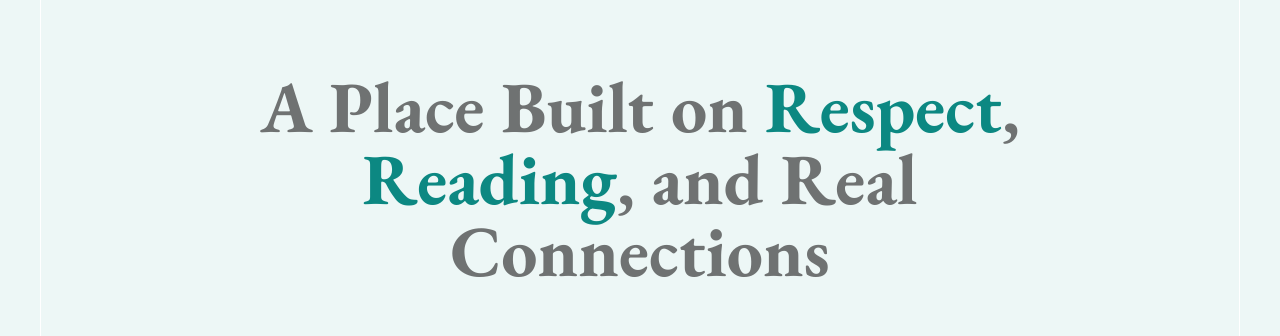
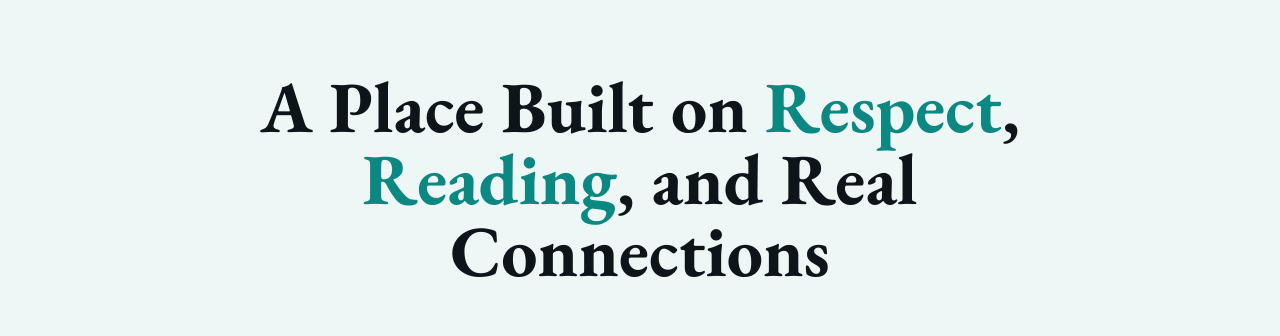
Before and after one commit to ibrahimwael951/MaBook, a Next.js app in the folder Front-End/: page /community in a window 1280 px wide. Shown: the part 142-478 px from the top of the page. Built offline with nearby package versions, Linux system fonts and the light colour scheme; no server answers.

Commit message:
fix all errors

```diff
--- a/Front-End/src/app/not-found.tsx
+++ b/Front-End/src/app/not-found.tsx
@@ -1,6 +1,6 @@
 "use client";
 import React from "react";
-import { delay, motion } from "framer-motion";
+import { motion } from "framer-motion";
 import { usePathname } from "next/navigation";
 import Link from "next/link";
 import { Button } from "@/components/ui/button";
--- a/Front-End/src/components/community/Hero.tsx
+++ b/Front-End/src/components/community/Hero.tsx
@@ -2,7 +2,7 @@
 import React from "react";
 import AnimatedImage from "../ui/AnimatedImage";
 import { motion } from "framer-motion";
-import { Animate, FadeLeft, FadeRight } from "@/animation";
+import { Animate, FadeLeft, FadeRight, FadeUp } from "@/animation";
 import { useIsMobile } from "@/hooks/useIsMobile";
 import { MaskContainer } from "../ui/svg-mask-effect";
 
@@ -53,18 +53,22 @@ const Hero = () => {
         try hover on Text {":>"}
       </motion.h1>
 
-      <div className="flex h-[40rem] w-full items-center justify-center overflow-hidden">
+      <motion.div
+        {...FadeUp}
+        {...Animate}
+        className="flex h-[40rem] w-full items-center justify-center overflow-hidden"
+      >
         <MaskContainer
           revealText={
-            <p className="mx-auto max-w-4xl text-center text-7xl font-bold text-slate-800 dark:text-white">
+            <h1 className="mx-auto max-w-4xl text-center text-7xl font-bold text-third dark:text-primary">
               {Text.title}
-            </p>
+            </h1>
           }
-          className="h-[40rem] w-full rounded-md border text-white dark:text-black"
+          className="h-[40rem] w-full rounded-md text-white dark:text-black"
         >
           {Text.description}
         </MaskContainer>
-      </div>
+      </motion.div>
     </section>
   );
 };
--- a/Front-End/src/components/ui/svg-mask-effect.tsx
+++ b/Front-End/src/components/ui/svg-mask-effect.tsx
@@ -1,5 +1,5 @@
 "use client";
-import { useState, useEffect, useRef } from "react";
+import { useState, useEffect, useRef, MouseEvent as ReactMouseEvent } from "react";
 import { motion } from "motion/react";
 import { cn } from "@/lib/utils";
 
@@ -17,25 +17,30 @@ export const MaskContainer = ({
   className?: string;
 }) => {
   const [isHovered, setIsHovered] = useState(false);
-  const [mousePosition, setMousePosition] = useState<any>({ x: null, y: null });
-  const containerRef = useRef<any>(null);
-  const updateMousePosition = (e: any) => {
-    const rect = containerRef.current.getBoundingClientRect();
-    setMousePosition({ x: e.clientX - rect.left, y: e.clientY - rect.top });
-  };
+  const [mousePosition, setMousePosition] = useState<{ x: number | null; y: number | null }>({
+    x: null,
+    y: null,
+  });
+
+  const containerRef = useRef<HTMLDivElement | null>(null);
+
 
   useEffect(() => {
-    containerRef.current.addEventListener("mousemove", updateMousePosition);
+    const el = containerRef.current;
+    if (!el) return;
+
+    const handler = (e: MouseEvent) => {
+      const rect = el.getBoundingClientRect();
+      setMousePosition({ x: e.clientX - rect.left, y: e.clientY - rect.top });
+    };
+
+    el.addEventListener("mousemove", handler);
     return () => {
-      if (containerRef.current) {
-        containerRef.current.removeEventListener(
-          "mousemove",
-          updateMousePosition
-        );
-      }
+      el.removeEventListener("mousemove", handler);
     };
   }, []);
-  let maskSize = isHovered ? revealSize : size;
+
+  const maskSize = isHovered ? revealSize : size;
 
   return (
     <motion.div
@@ -51,9 +56,7 @@ export const MaskContainer = ({
       <motion.div
         className="absolute flex h-full w-full items-center justify-center bg-black text-6xl [mask-image:url(/mask.svg)] [mask-repeat:no-repeat] [mask-size:40px] dark:bg-white"
         animate={{
-          maskPosition: `${mousePosition.x - maskSize / 2}px ${
-            mousePosition.y - maskSize / 2
-          }px`,
+          maskPosition: `${(mousePosition.x ?? 0) - maskSize / 2}px ${(mousePosition.y ?? 0) - maskSize / 2}px`,
           maskSize: `${maskSize}px`,
         }}
         transition={{
@@ -63,12 +66,8 @@ export const MaskContainer = ({
       >
         <div className="absolute inset-0 z-0 h-full w-full bg-black opacity-50 dark:bg-white" />
         <div
-          onMouseEnter={() => {
-            setIsHovered(true);
-          }}
-          onMouseLeave={() => {
-            setIsHovered(false);
-          }}
+          onMouseEnter={() => setIsHovered(true)}
+          onMouseLeave={() => setIsHovered(false)}
           className="relative z-20 mx-auto max-w-4xl text-center text-4xl font-bold"
         >
           {children}
```
